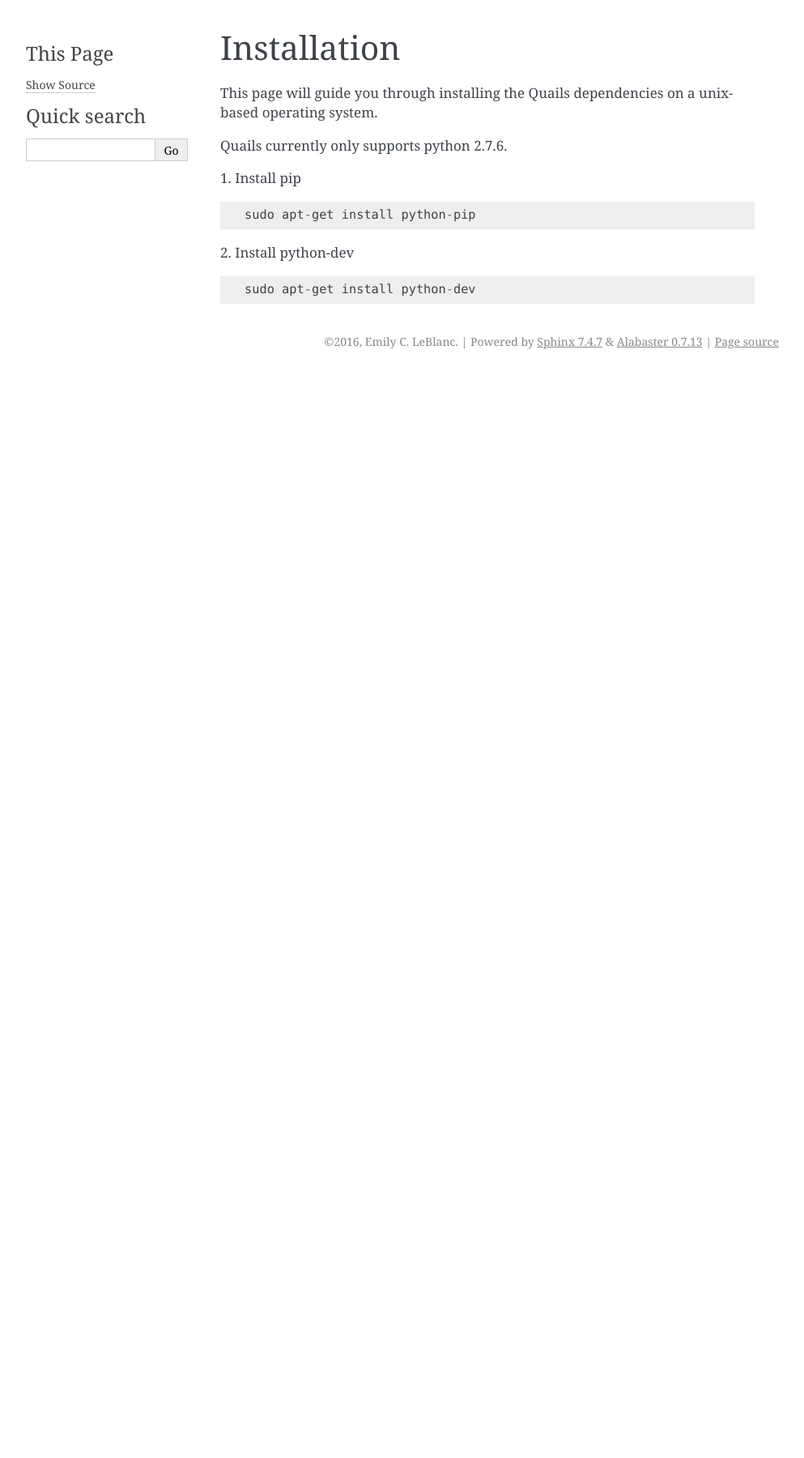
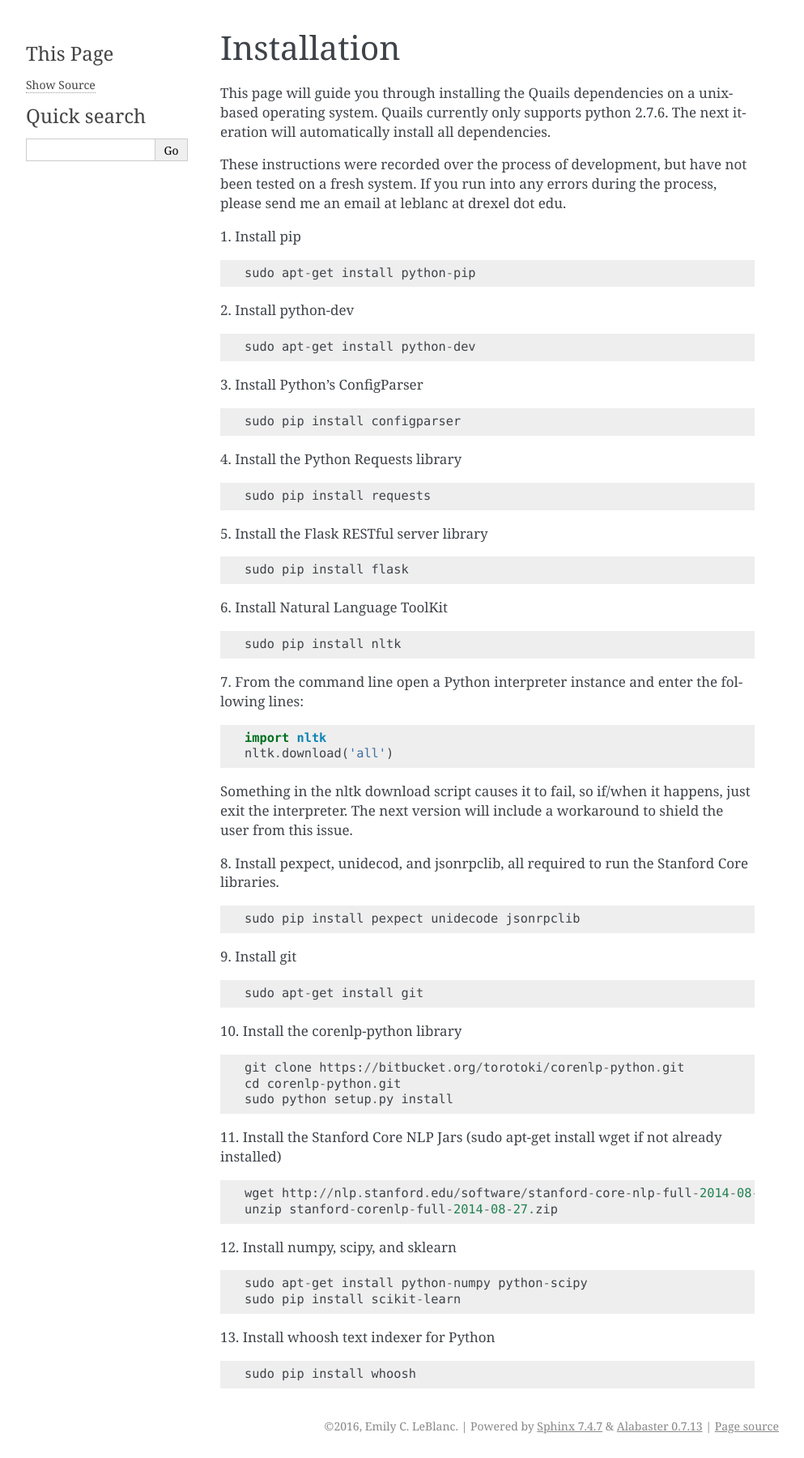
Before and after one commit to el9335/QUAILS_1.0, a Sphinx documentation site: the page built from docs/install.rst, in a window 1280 px wide. Shown: the whole page at 81% size, without its empty margins (148-1141 px from the left). Built offline with Sphinx 7.4.7, drawn with Linux system fonts in a browser that asks for light colours; before the commit the page ends 900 px from its top, so only the background shows below that.

Commit message:
added installation instructions

```diff
--- a/docs/install.rst
+++ b/docs/install.rst
@@ -4,9 +4,9 @@
 Installation
 ============
 
-This page will guide you through installing the Quails dependencies on a unix-based operating system.
+This page will guide you through installing the Quails dependencies on a unix-based operating system.  Quails currently only supports python 2.7.6.  The next iteration will automatically install all dependencies.
 
-Quails currently only supports python 2.7.6.
+These instructions were recorded over the process of development, but have not been tested on a fresh system.  If you run into any errors during the process, please send me an email at leblanc at drexel dot edu.
 
 1.  Install pip
 ::
@@ -17,3 +17,65 @@ Quails currently only supports python 2.7.6.
 ::
 
 	sudo apt-get install python-dev
+
+3.  Install Python's ConfigParser
+::
+
+	sudo pip install configparser
+
+4.  Install the Python Requests library
+::
+
+	sudo pip install requests
+
+5.  Install the Flask RESTful server library
+::
+
+	sudo pip install flask
+
+6.  Install Natural Language ToolKit
+::
+
+	sudo pip install nltk
+
+7.  From the command line open a Python interpreter instance and enter the following lines:
+::
+
+	import nltk
+	nltk.download('all')
+
+Something in the nltk download script causes it to fail, so if/when it happens, just exit the interpreter.  The next version will include a workaround to shield the user from this issue.
+
+8.  Install pexpect, unidecod, and jsonrpclib, all required to run the Stanford Core libraries.
+::
+
+	sudo pip install pexpect unidecode jsonrpclib
+
+9.  Install git
+::
+
+	sudo apt-get install git
+
+10. Install the corenlp-python library
+::
+
+	git clone https://bitbucket.org/torotoki/corenlp-python.git
+	cd corenlp-python.git
+	sudo python setup.py install
+
+11. Install the Stanford Core NLP Jars (sudo apt-get install wget if not already installed)
+::
+
+	wget http://nlp.stanford.edu/software/stanford-core-nlp-full-2014-08-27.zip
+	unzip stanford-corenlp-full-2014-08-27.zip
+
+12. Install numpy, scipy, and sklearn
+::
+
+	sudo apt-get install python-numpy python-scipy
+	sudo pip install scikit-learn
+
+13. Install whoosh text indexer for Python
+::
+
+	sudo pip install whoosh
```
